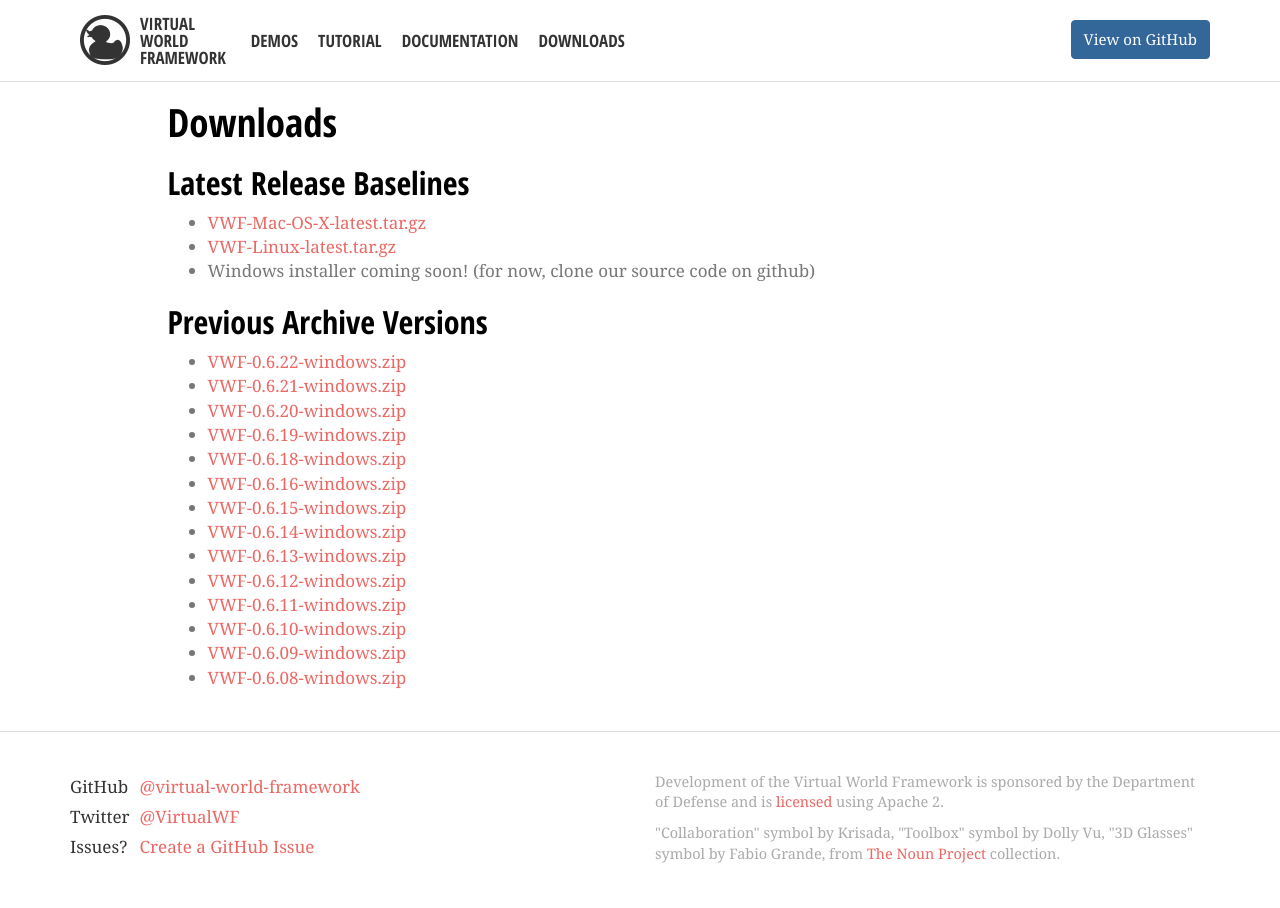
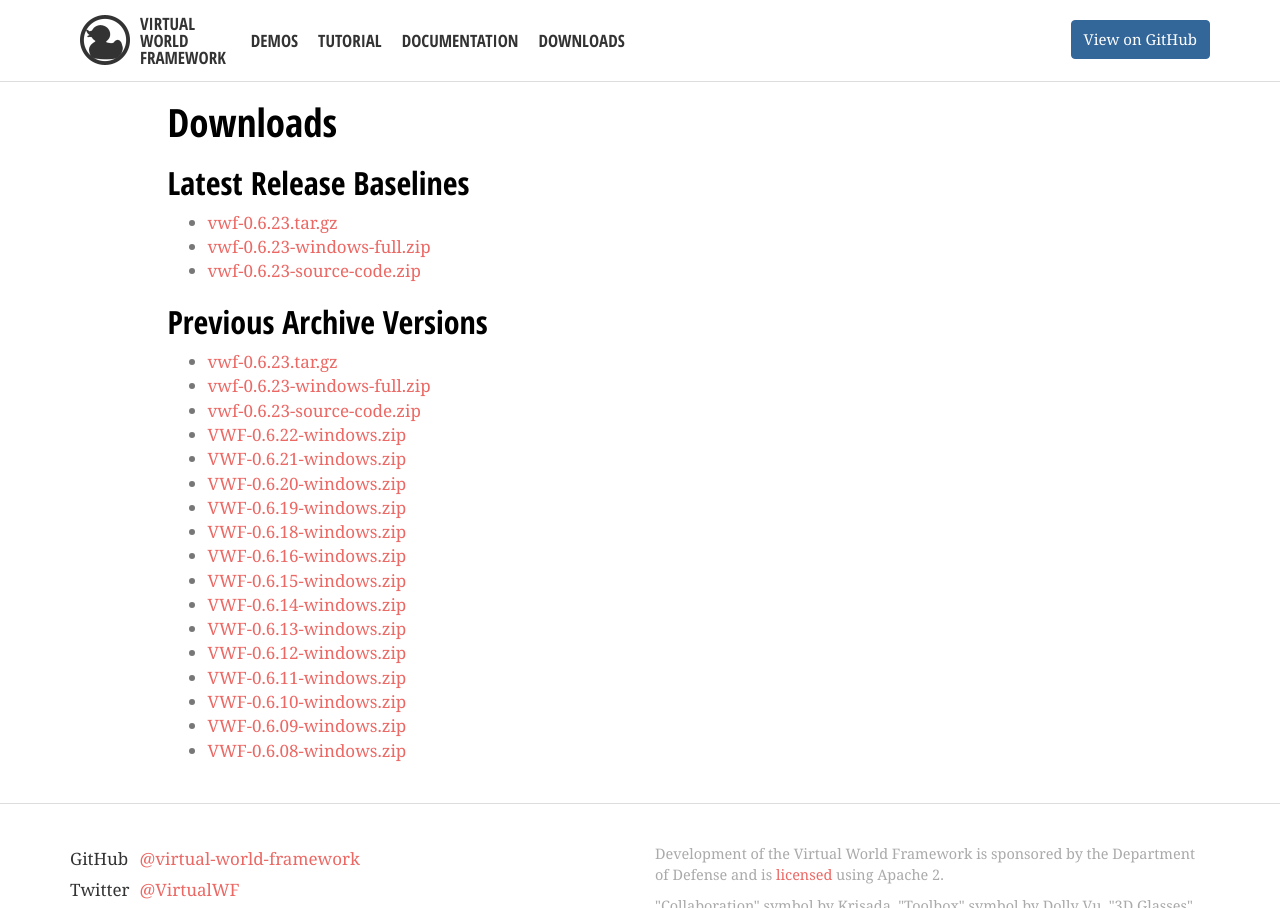
Before and after one commit to virtual-world-framework/vwf-web, a Jekyll site: the page built from releases.md, in a window 1280 px wide and 1085 px high, cut to the strip 0-908 px from the top of the window. Built offline with Jekyll 4.4.1, drawn with Linux system fonts in a browser that asks for light colours; Markdown is read by kramdown in place of the engine named in the settings.

Commit message:
Update links to latest builds in install documentation and release page.

```diff
--- a/releases.md
+++ b/releases.md
@@ -7,14 +7,21 @@
 
 ## Latest Release Baselines
 
-- [VWF-Mac-OS-X-latest.tar.gz](http://download.virtualworldframework.com/files/VWF_Mac_OS_X_latest.tar.gz)
-- [VWF-Linux-latest.tar.gz](http://download.virtualworldframework.com/files/VWF_Linux_latest.tar.gz)
-- Windows installer coming soon!  (for now, clone our source code on github)
+- [vwf-0.6.23.tar.gz](http://download.virtualworldframework.com/files/vwf-0.6.23.tar.gz)
+- [vwf-0.6.23-windows-full.zip](http://download.virtualworldframework.com/files/vwf-0.6.23-windows-full.zip)
+- [vwf-0.6.23-source-code.zip](http://download.virtualworldframework.com/files/vwf-0.6.23-source-code.zip)
 
 <!-- Disabling Windows installer until we can verify that it doesn't override person's PATH variable -->
-<!--[VWF-Windows-Install.exe](http://download.virtualworldframework.com/files/VWF_Windows_Install.exe)-->
+<!--[vwf-0.6.23-windows-installer.exe](http://download.virtualworldframework.com/files/vwf-0.6.23-windows-installer.exe)-->
 
 ## Previous Archive Versions
+
+<!-- Disabling Windows installer until we can verify that it doesn't override person's PATH variable -->
+<!--[vwf-0.6.23-windows-installer.exe](http://download.virtualworldframework.com/files/vwf-0.6.23-windows-installer.exe)-->
+
+- [vwf-0.6.23.tar.gz](http://download.virtualworldframework.com/files/vwf-0.6.23.tar.gz)
+- [vwf-0.6.23-windows-full.zip](http://download.virtualworldframework.com/files/vwf-0.6.23-windows-full.zip)
+- [vwf-0.6.23-source-code.zip](http://download.virtualworldframework.com/files/vwf-0.6.23-source-code.zip)
 - [VWF-0.6.22-windows.zip](http://download.virtualworldframework.com/files/archive/VWF_Master_0.6.22.0-windows-full.zip)
 - [VWF-0.6.21-windows.zip](http://download.virtualworldframework.com/files/archive/VWF_Master_0.6.21.0-windows-full.zip)
 - [VWF-0.6.20-windows.zip](http://download.virtualworldframework.com/files/archive/VWF_Master_0.6.20.0-windows-full.zip)
```
Also changed, not shown: _includes/docs/install.md (+1 -2 lines).
